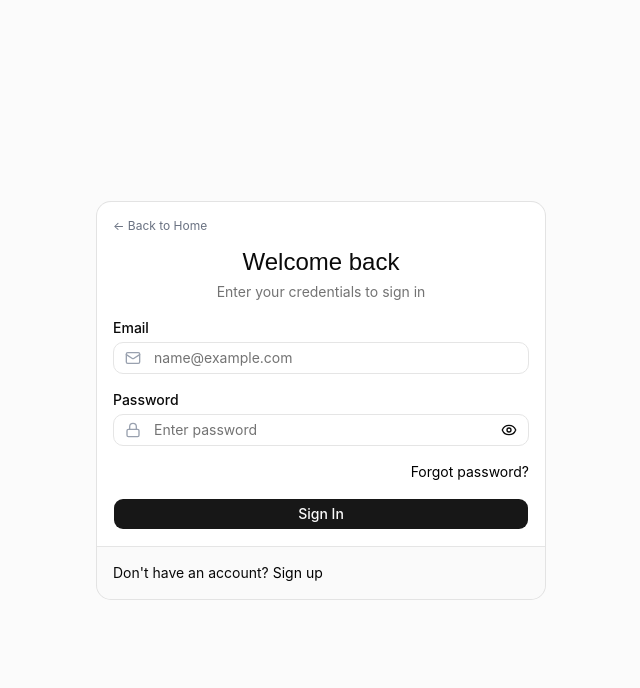
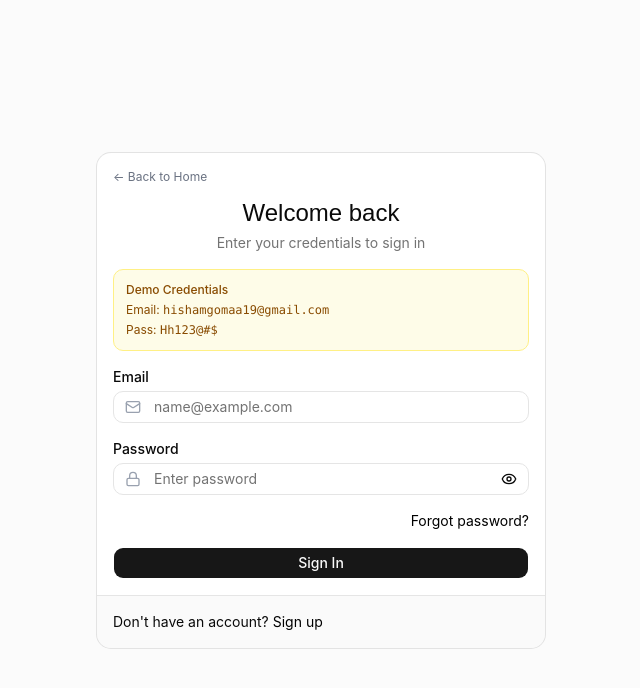
Before and after one commit to hesham-alsayed/E-commerce-store, a Next.js app: page /auth in a window 1280 px wide. Shown: the top 688 px of the page, without its empty margins (319-959 px from the left). Built offline with nearby package versions, Linux system fonts and the light colour scheme; no server answers.

Commit message:
add demo credentials note on login page

```diff
--- a/src/components/LoginForm.jsx
+++ b/src/components/LoginForm.jsx
@@ -106,6 +106,12 @@ export function LoginForm({ onSignUpClick }) {
         <CardDescription className="text-center">
           Enter your credentials to sign in
         </CardDescription>
+
+        <div className="mt-3 rounded-lg bg-yellow-50 border border-yellow-200 p-3 text-xs text-yellow-800 space-y-1">
+          <p className="font-medium">Demo Credentials</p>
+          <p>Email: <span className="font-mono">hishamgomaa19@gmail.com</span></p>
+          <p>Pass: <span className="font-mono">Hh123@#$</span></p>
+        </div>
       </CardHeader>
 
       <CardContent>
```
